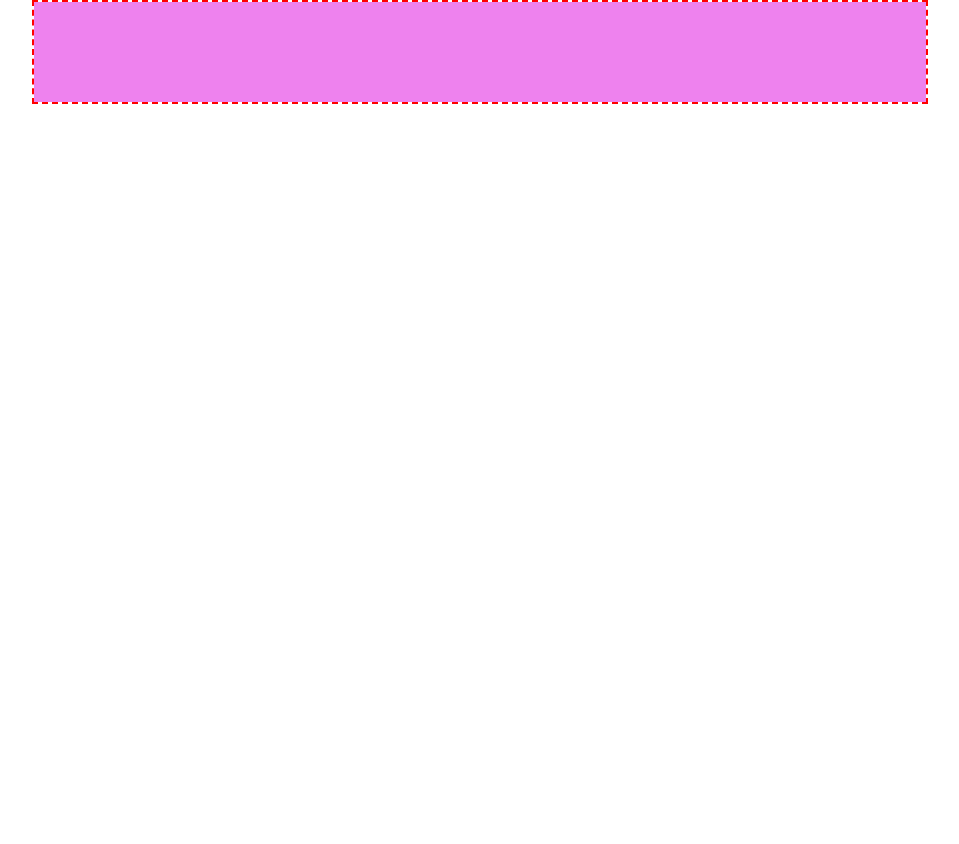
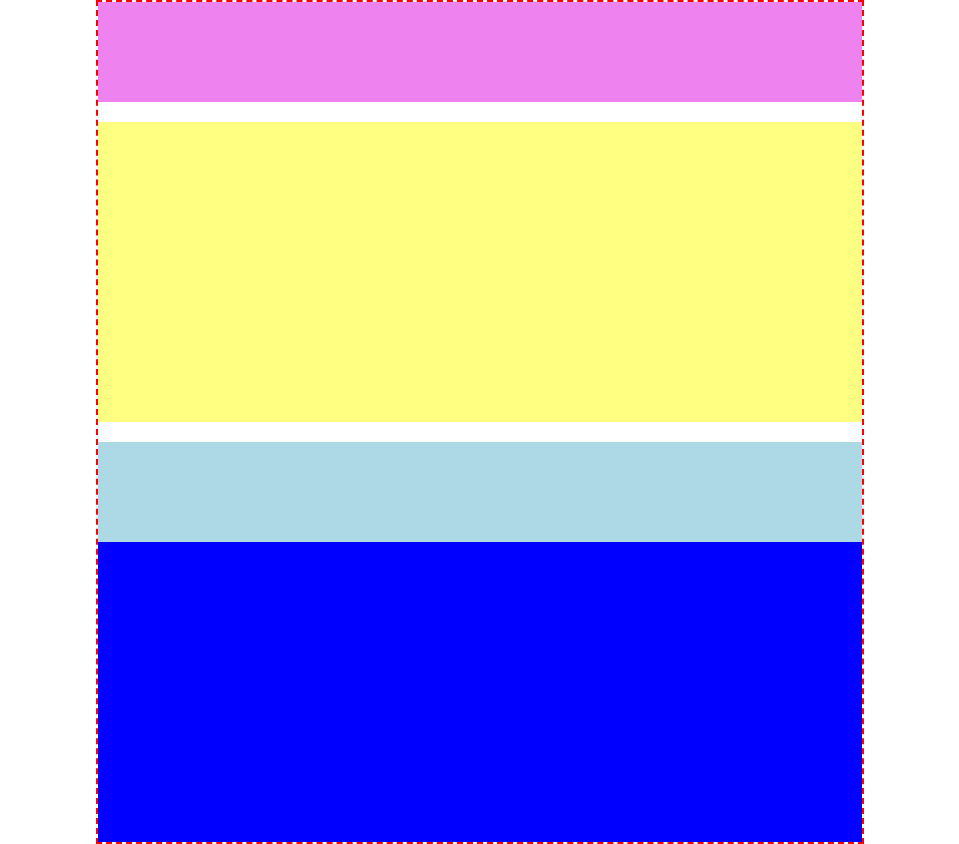
Before and after one commit to DanieleGelsomino/htmlcss-struttura-wp, a plain HTML site: page index.html in a window 1280 px wide. Shown: the whole page, without its empty margins (160-1119 px from the left). Before the commit the page ends 800 px from the top, so only its background shows below. Drawn offline with Linux system fonts and the light colour scheme.

Commit message:
aggiunta layout centrali

```diff
--- a/css/style.css
+++ b/css/style.css
@@ -4,18 +4,14 @@
     box-sizing: border-box;
 }
 
-.container {
-    width: 70%;
-    margin: auto;
-}
-
-header {
-    height: 100px;
-    background-color: violet;
-}
 
 .debug .container {
     border: 2px dashed red;
+}
+
+.container {
+    width: 60%;
+    margin: auto;
 }
 
 .clearfix::after {
@@ -23,3 +19,36 @@ header {
     clear: both;
     display: table;
 }
+
+header {
+    height: 100px;
+    background-color: violet;
+    margin-bottom: 20px;
+}
+
+.yellow {
+    height: 300px;
+    background-color: rgb(255, 255, 129);
+    margin-bottom: 20px;
+}
+
+.lightblue {
+    background-color: lightblue;
+}
+
+.blue {
+    height: 400px;
+    background-color: blue;
+}
+
+.head-main.lightblue {
+    height: 100px;
+    margin-bottom: 15px;
+
+}
+
+.left.lightblue {
+    float: left;
+    width: 20%;
+
+}
--- a/index.html
+++ b/index.html
@@ -14,6 +14,17 @@
 
         <header></header>
 
+        <div class="yellow"></div>
+
+        <div class="blue">
+
+            <div class="head-main lightblue"></div>
+
+            <aside class="left lightblue"></aside>
+
+        </div>
+
+
     </div>
 
 </body>
```
